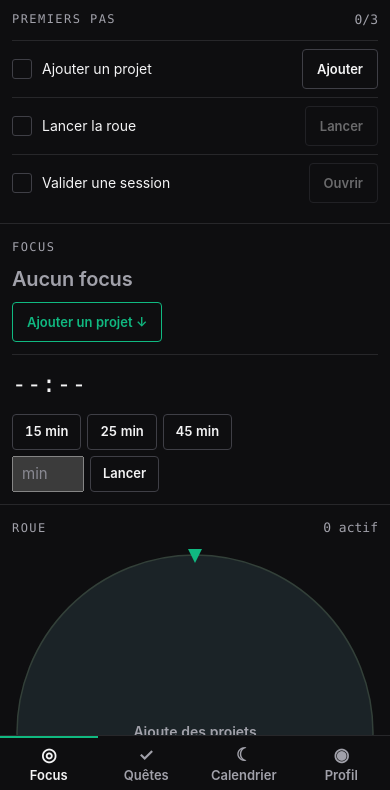
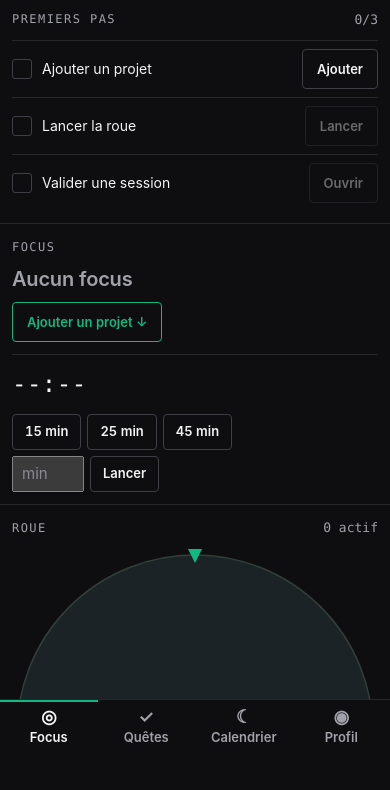
Before and after one commit to Hydra-V-ion/Focale, a plain HTML site: page index.html in a window 390 px wide. Shown: the part 52-842 px from the top of the page. Drawn offline with Linux system fonts and the light colour scheme; no server answers.

Commit message:
Modification de l'interface sur téléphone ; la partie des catégories ne s'affichait pas

```diff
--- a/index.html
+++ b/index.html
@@ -45,7 +45,7 @@ button{cursor:pointer}
 .iconbtn:hover{background:var(--s2);color:var(--tx)}
 
 /* Structure pleine largeur */
-.app{display:flex;flex-direction:column;padding-bottom:calc(56px + env(safe-area-inset-bottom))}
+.app{display:flex;flex-direction:column;padding-bottom:calc(52px + max(env(safe-area-inset-bottom),40px))}
 .colC{order:1}.colL{order:2}.colR{order:3}
 section[data-sec]{display:block}
 .blk{padding:12px;border-bottom:1px solid var(--line)}
@@ -265,8 +265,8 @@ select{appearance:none;padding-right:30px;background:var(--bg) url("data:[embedd
 
 /* Navigation mobile */
 .tabs{position:fixed;left:0;right:0;bottom:0;z-index:20;display:grid;grid-template-columns:repeat(4,1fr);
-  background:var(--bg);border-top:1px solid var(--line);padding:0 0 env(safe-area-inset-bottom)}
-.tabs button{background:none;border:0;border-top:2px solid transparent;min-height:56px;color:var(--mut);display:grid;
+  background:var(--bg);border-top:1px solid var(--line);padding:0 0 max(env(safe-area-inset-bottom),40px)}
+.tabs button{background:none;border:0;border-top:2px solid transparent;min-height:52px;color:var(--mut);display:grid;
   gap:2px;justify-items:center;align-content:center;font-size:13px;font-weight:600}
 .tabs button .ic{font-size:18px;line-height:1.1}
 .tabs button[aria-selected=true]{color:var(--tx);border-top-color:var(--acc)}
```
